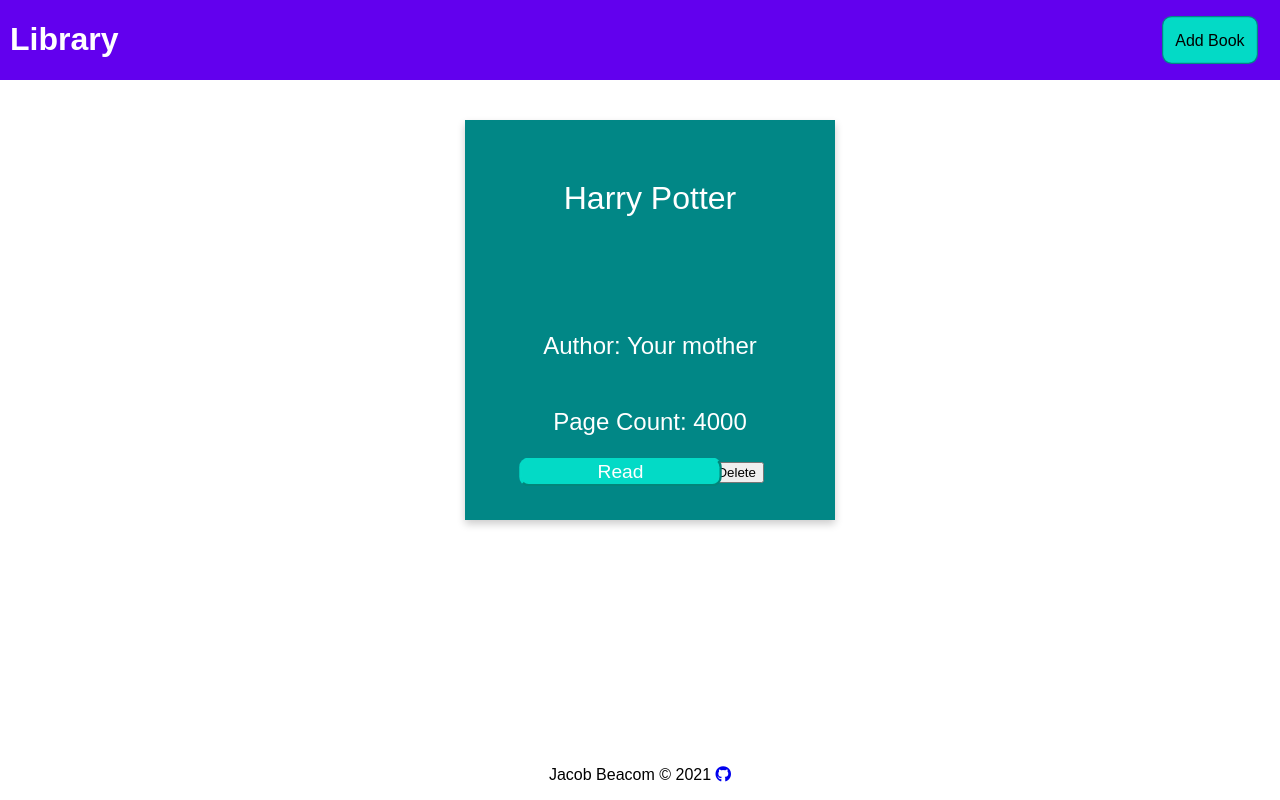
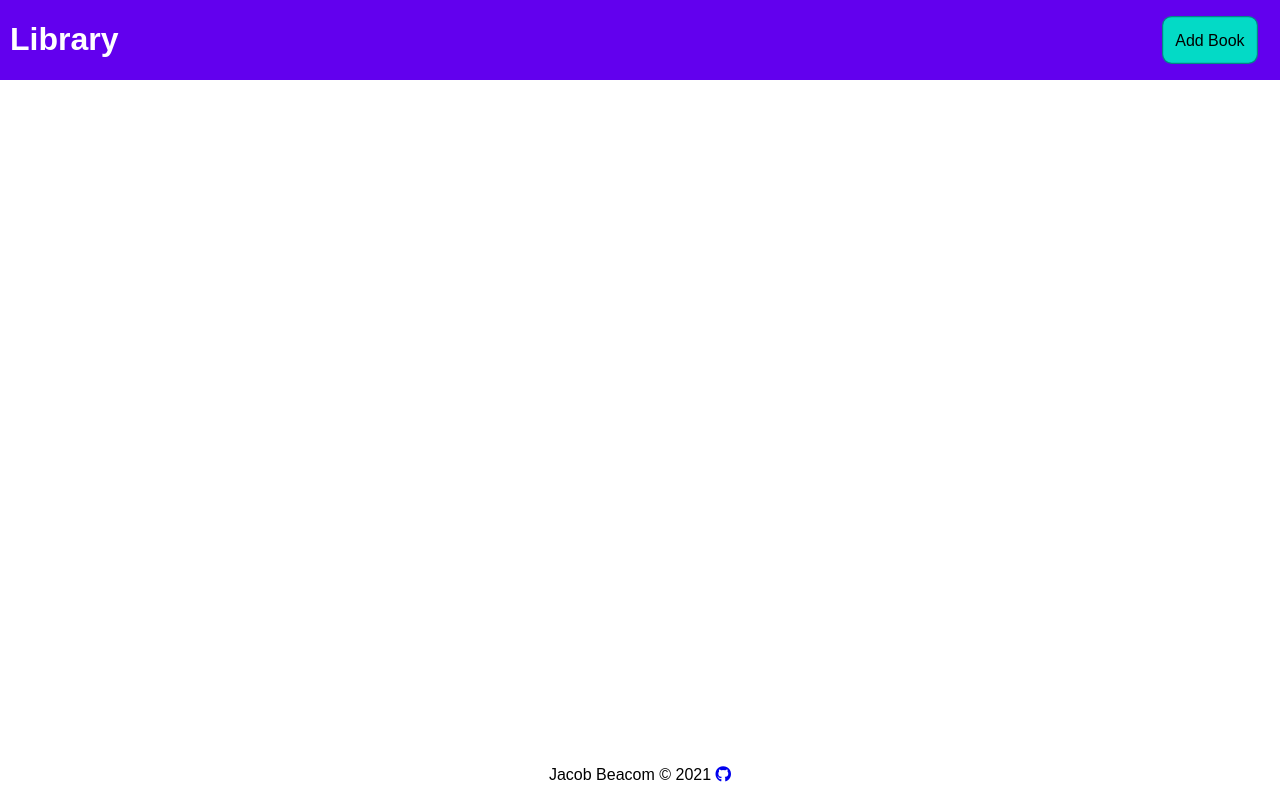
Before and after one commit to jacobbeacom/library, a plain HTML site: page index.html in a window 1280 px wide. Drawn offline with Linux system fonts and the light colour scheme.

Commit message:
Removed the hardcoded placeholder card used for testing from the html file.

```diff
--- a/index.html
+++ b/index.html
@@ -34,27 +34,8 @@
                         <button type="button" id="submit">Submit</button>
                         <button type="button" class="btn-cancel" onclick="closeForm()">Cancel</button>
                     </div>
-
-
                 </form>
             </div>
-
-            <div class="bookCard">
-                <div class="cardHeader">
-                    <p>Harry Potter</p>
-                </div>
-                    <div class="cardContainer">
-                        <p>Author: Your mother</p>
-                        <p>Page Count: 4000</p>
-                        <div class="buttons">
-                            <button class="readButtonTrue">Read</button>
-                            <button id="deleteBook">Delete</button>
-                        </div>
-                    </div>
-
-            </div>
-
-
         </div>
 
 
```
